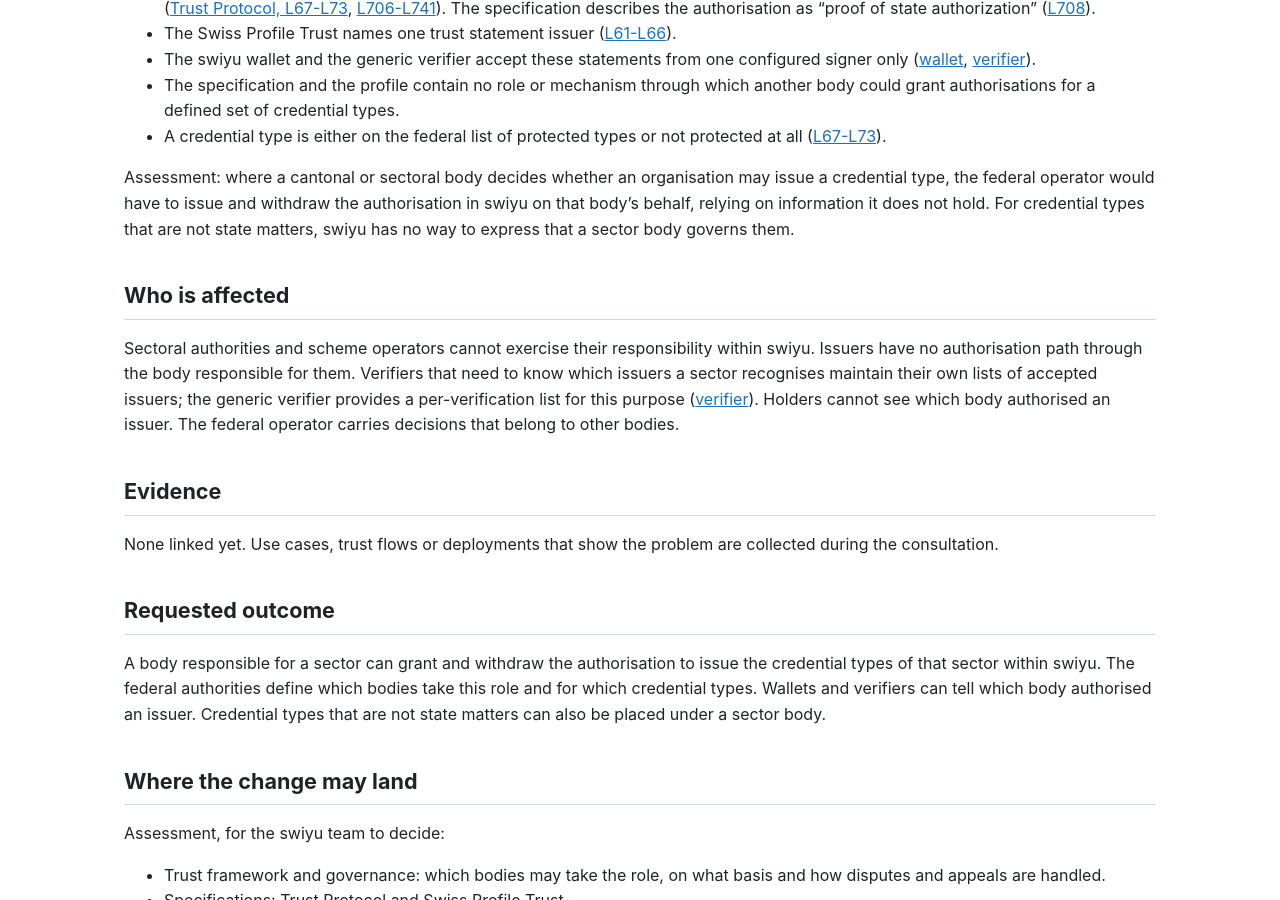
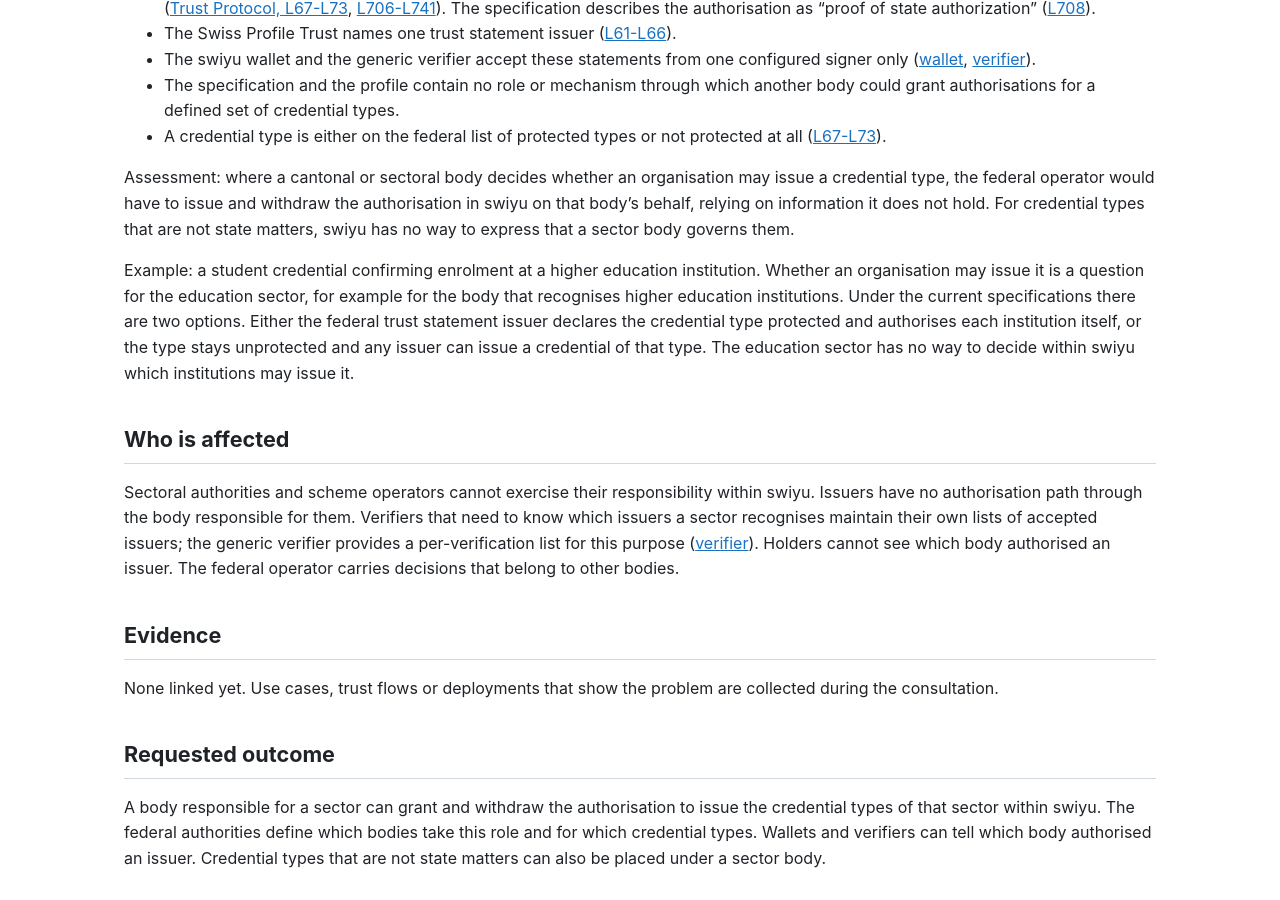
Before and after one commit to DIDAS-swiss/swiyu-change-requests, a Jekyll site: the page built from proposals/CR-DIDAS-0001-sectoral-issuer-authorization.md, in a window 1280 px wide and 900 px high, scrolled down 1515 px. Built offline with Jekyll 4.4.1, drawn with Linux system fonts in a browser that asks for light colours.

Commit message:
CR-DIDAS-0001: add the student credential as an example

```diff
--- a/proposals/CR-DIDAS-0001-sectoral-issuer-authorization.md
+++ b/proposals/CR-DIDAS-0001-sectoral-issuer-authorization.md
@@ -68,8 +68,18 @@ Facts, with sources listed below:
 Assessment: where a cantonal or sectoral body decides whether an organisation
 may issue a credential type, the federal operator would have to issue and
 withdraw the authorisation in swiyu on that body's behalf, relying on
-information it does not hold. For credential types that are not state matters, swiyu has no way to
-express that a sector body governs them.
+information it does not hold. For credential types that are not state matters,
+swiyu has no way to express that a sector body governs them.
+
+Example: a student credential confirming enrolment at a higher education
+institution. Whether an organisation may issue it is a question for the
+education sector, for example for the body that recognises higher education
+institutions. Under the current specifications there are two options. Either
+the federal trust statement issuer declares the credential type protected and
+authorises each institution itself, or the type stays unprotected and any
+issuer can issue a credential of that type. The
+education sector has no way to decide within swiyu which institutions may
+issue it.
 
 ## Who is affected
 
```
